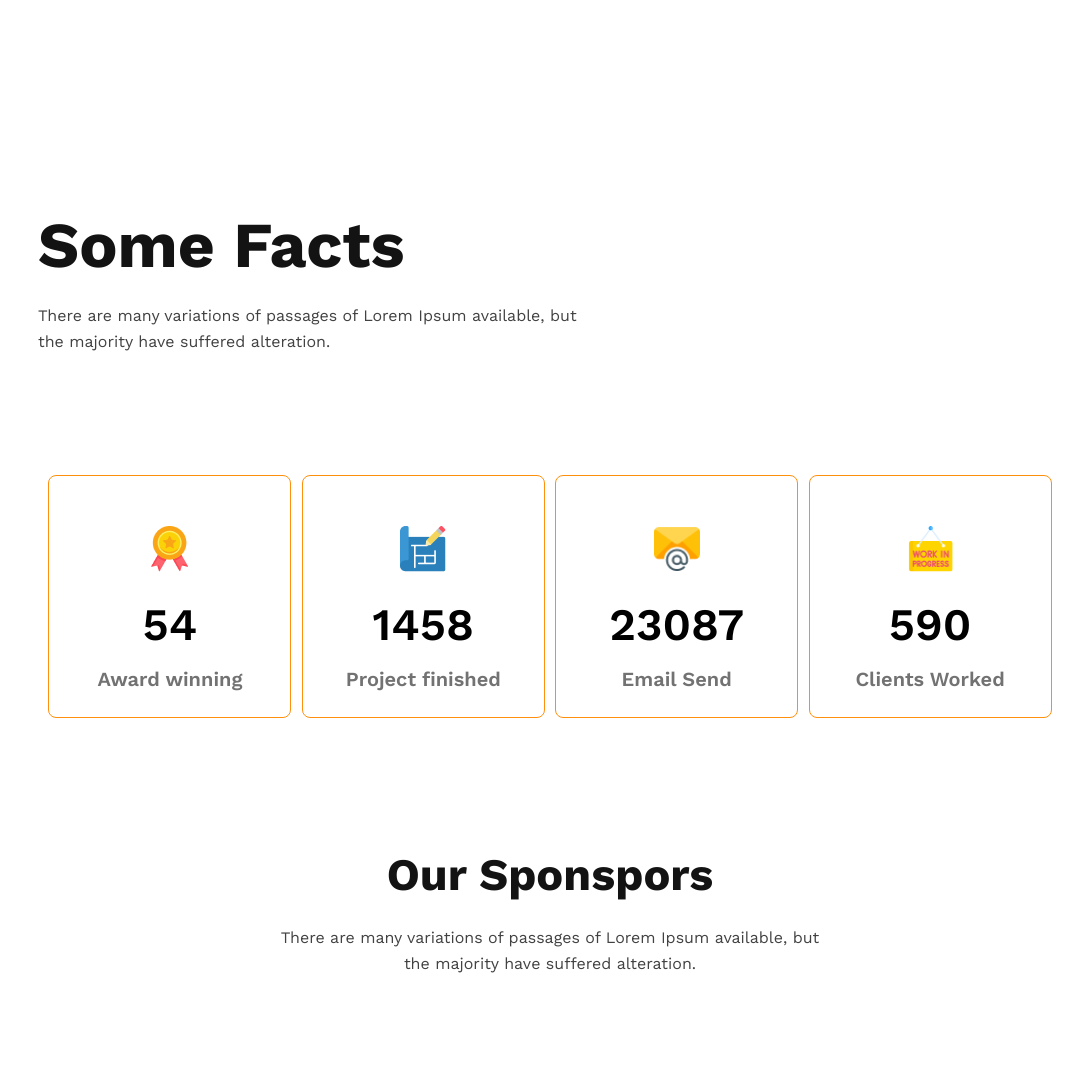
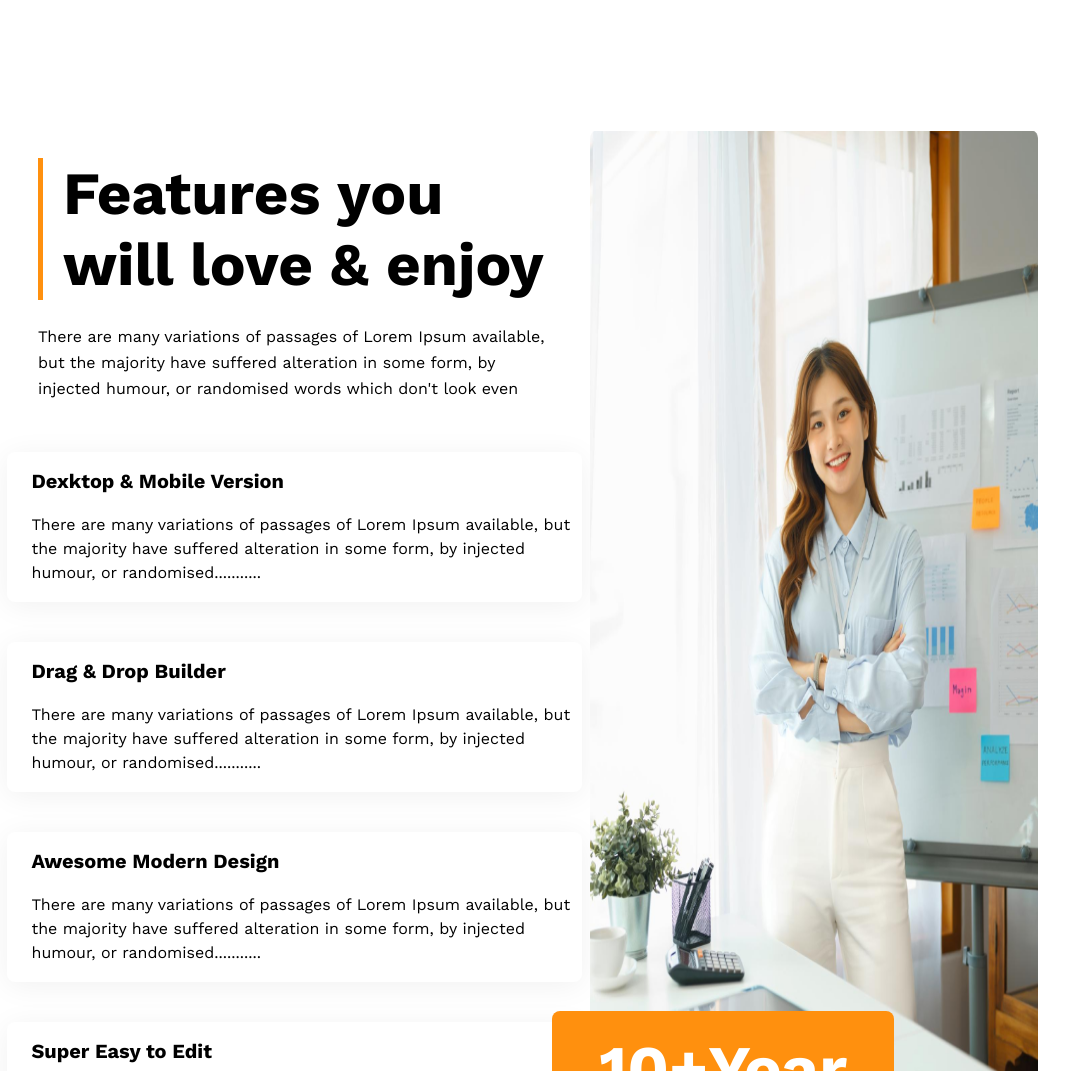
Before and after one commit to marufislamnadim/arhitecture-farm, a plain HTML site: page index.html in a window 1280 px wide. Shown: the part 1952-3023 px from the top of the page, without its empty margins (90-1173 px from the left). Drawn offline with nearby package versions, Linux system fonts and the light colour scheme.

Commit message:
second part of feature section added

```diff
--- a/index.html
+++ b/index.html
@@ -54,7 +54,34 @@
                     <button>Explore more</button>
                 </div>
             </div>
-            <div class="featuresdetails"></div>
+            <div class="features-details">
+                <div class="features-descriptions">
+                    <div class="features-description-title"><h2>Features you will love & enjoy</h2></div>
+                    <p class="features-description-breif">There are many variations of passages of Lorem Ipsum available, but the majority have suffered alteration in some form, by injected humour, or randomised words which don't look even</p>
+                    <div class="features-list">
+                        <div class="feature-default feature-1">
+                            <h4>Dexktop & Mobile Version</h4>
+                            <p>There are many variations of passages of Lorem Ipsum available, but the majority have suffered alteration in some form, by injected humour, or randomised...........</p>
+                        </div>
+                        <div class="feature-default feature-2">
+                            <h4>Drag & Drop Builder</h4>
+                            <p>There are many variations of passages of Lorem Ipsum available, but the majority have suffered alteration in some form, by injected humour, or randomised...........</p>
+                        </div>
+                        <div class="feature-default feature-3">
+                            <h4>Awesome Modern Design</h4>
+                            <p>There are many variations of passages of Lorem Ipsum available, but the majority have suffered alteration in some form, by injected humour, or randomised...........</p>
+                        </div>
+                        <div class="feature-default feature-4">
+                            <h4>Super Easy to Edit</h4>
+                            <p>There are many variations of passages of Lorem Ipsum available, but the majority have suffered alteration in some form, by injected humour, or randomised...........</p>
+                        </div>
+                    </div>
+                </div>
+                <div class="featured-img">
+                    <img src="./images/architect.png" alt="">
+                    <button class="featured-btn">10+Year <br><span> Experience</span></button>
+                </div>
+            </div>
         </section>
         <section class="some-facts">
             <div class="facts-about">
--- a/styles/style.css
+++ b/styles/style.css
@@ -115,9 +115,11 @@ img{
 -------------------------------------------- */
 .all-features-section{
     margin: 85px auto;
-    width: 72%;
+    width: 80%;
     display: flex;
     flex-direction: column;
+    justify-content: center;
+    align-items: center;
     gap: 100px;
 }
 .galary{
@@ -163,7 +165,81 @@ img{
 /* -------------------------------------------
    features details section styling
    -------------------------------------- */
+.features-details{
+    max-width: 100%;
+    display: flex;
+    gap: 2.5em;
+    justify-content: flex-start;
+    align-items: center;
 
+}
+.features-descriptions{
+    max-width: 50%;
+}
+.features-description-title{
+    border-left: 5px solid var(--button-color);
+    font-weight: 700;
+    font-size: 40px;
+    padding-left: 20px;
+    margin: 80px 0 24px;
+}
+.features-description-breif{
+    font-weight: 400;
+    font-size: 16px;
+    line-height: 26px;
+    margin-bottom: 30px;
+}
+.features-list{
+    display: flex;
+    flex-direction: column;
+    justify-content: flex-start;
+    align-items: center;
+
+}
+.feature-default{
+    margin: 20px;
+    width: 550px;
+    height: 150px;
+    background: #FFFFFF;
+    box-shadow: 0px 4px 30px rgba(0, 0, 0, 0.06);
+    border-radius: 8px;
+    display: flex;
+    flex-direction: column;
+    justify-content: center;
+    padding-left: 25px;
+    border-radius: 8px;
+
+}
+.feature-default>h4{
+    font-size: 20px;
+    margin-bottom: 20px;
+}
+.feature-default>p{
+    font-size: 16px;
+    line-height: 24px;
+    margin-right: 10px;
+}
+.featured-img{
+    position: relative;
+}
+.featured-img>img{
+    z-index: -99;
+    max-width: 536px;
+    height: 1004px;
+}
+.featured-img>.featured-btn{
+    position: absolute;
+    bottom: -2%;
+    left: -8%;
+    width: 342px;
+    height: 200px;
+    font-weight: 700;
+    font-size: 65px;
+    line-height: 70px;
+}
+.featured-img>.featured-btn>span{
+    font-size: 25px;
+}
 
 /* -------------------------
    some-facts section styling
```
